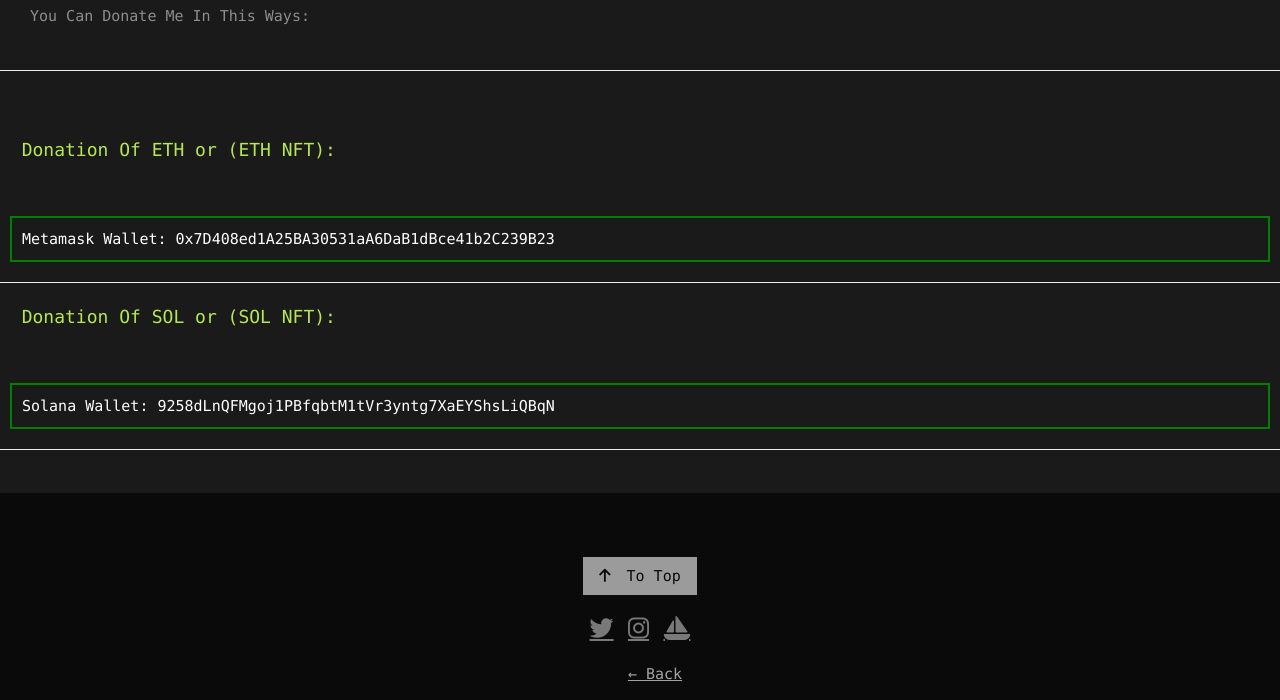
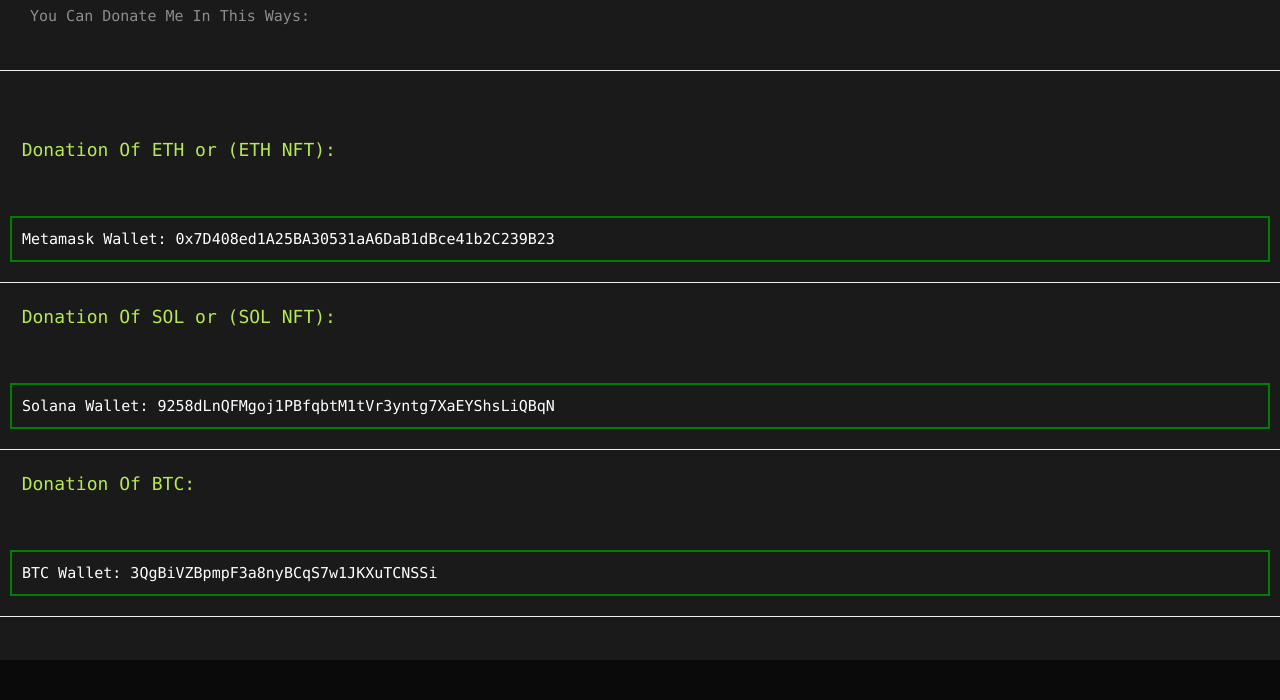
Before and after one commit to alberto64674yt/alberto64674yt.github.io, a plain HTML site: page donations.html in a window 1280 px wide. Shown: the part 89-789 px from the top of the page. Drawn offline with nearby package versions, Linux system fonts and the light colour scheme; no server answers.

Commit message:
Update donations.html

```diff
--- a/donations.html
+++ b/donations.html
@@ -34,6 +34,9 @@
       <hr>
       <h5>&nbsp Donation Of SOL or (SOL NFT):</h5>
       &nbsp <p style="padding: 10px; border: 2px solid green; margin: 10px;">Solana Wallet: 9258dLnQFMgoj1PBfqbtM1tVr3yntg7XaEYShsLiQBqN</p>
+      <hr>
+      <h5>&nbsp Donation Of BTC:</h5>
+      &nbsp <p style="padding: 10px; border: 2px solid green; margin: 10px;">BTC Wallet: 3QgBiVZBpmpF3a8nyBCqS7w1JKXuTCNSSi</p>
       <hr>
       <br>
       <!-- footer -->
```
